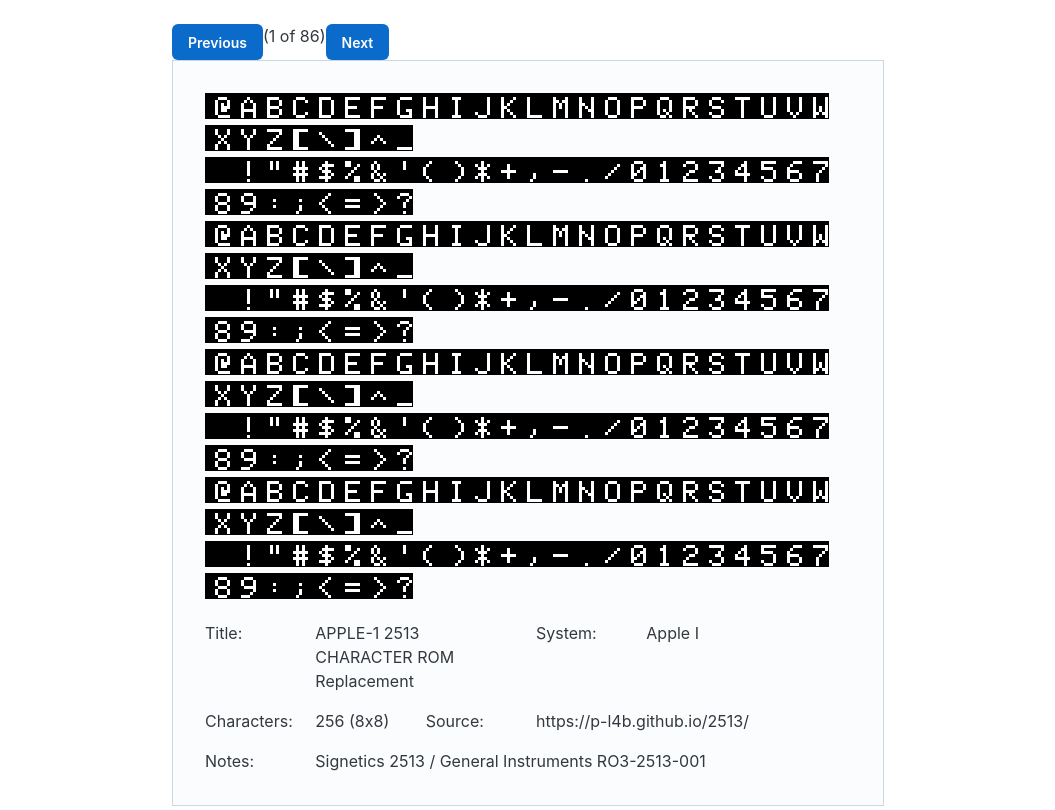
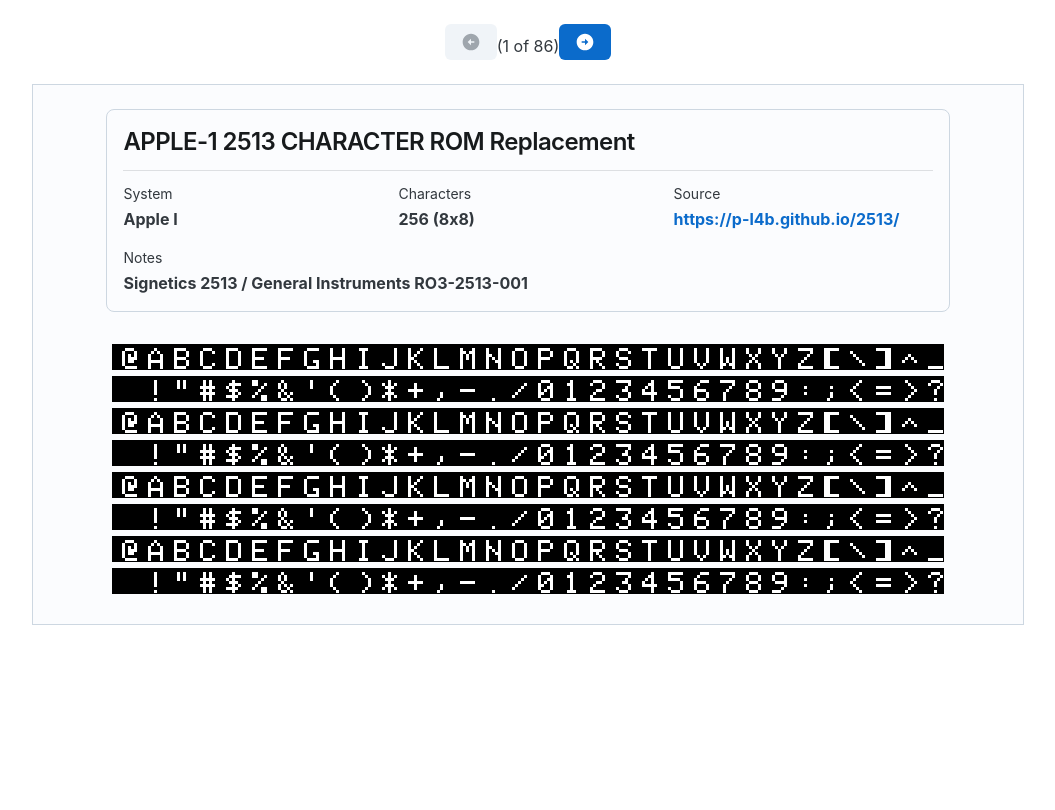
Before and after one commit to RetroStack/chargen, a Gatsby site: page / in a window 1280 px wide. Shown: the whole page, without its empty margins (112-1167 px from the left). Built offline with nearby package versions, Linux system fonts and the light colour scheme; Gatsby itself is replaced by a stand-in of ours.

Commit message:
main page load

```diff
--- a/src/components/Layout.tsx
+++ b/src/components/Layout.tsx
@@ -6,7 +6,7 @@
     return (
         <CssVarsProvider>
             <CssBaseline />
-            <div style={{ margin: `0 auto`, maxWidth: 728, padding: `2rem 1rem` }}>
+            <div style={{ margin: `0 auto`, maxWidth: "80%", padding: `2rem 1rem` }}>
                 {children}
             </div>
         </CssVarsProvider>
--- a/src/pages/index.tsx
+++ b/src/pages/index.tsx
@@ -4,8 +4,16 @@
 import CharacterSet from "../components/CharacterSet";
 import Sheet from "@mui/joy/Sheet";
 import Grid from "@mui/joy/Grid";
+import Card from "@mui/joy/Card";
+import Link from "@mui/joy/Link";
+import CardContent from "@mui/joy/CardContent";
 import Button from "@mui/joy/Button";
 import Layout from "../components/Layout";
+import Box from '@mui/joy/Box';
+import ArrowCircleLeftIcon from '@mui/icons-material/ArrowCircleLeft';
+import ArrowCircleRightIcon from '@mui/icons-material/ArrowCircleRight';
+import Typography from '@mui/material/Typography';
+import Divider from '@mui/material/Divider';
 
 const IndexPage: React.FC<PageProps> = () => {
   const pageSize = 1;
@@ -17,22 +25,62 @@
     const { title, system, source, notes, ...rest } = item;
     return (
           <Sheet variant="outlined" sx={{ p: 4 }}>
+            <Grid container spacing={2} sx={{ flexGrow: 1 }} pb="1.5rem">
+                <Card sx={{margin :"auto", marginBottom: "1rem" }}>
+            <Typography variant="h3" > {title} </Typography>
+            <Divider pb="1rem"/>
             <Grid container spacing={2} sx={{ flexGrow: 1 }}>
+                <Grid xs={4}>
+                    <CardContent>
+                        <Typography sx={{ fontSize: 14 }} color="text.secondary" >
+                            System
+                        </Typography>
+                        <Typography variant="h5" component="div" sx={{ fontWeight: 'bold' }}>
+                            {system}
+                        </Typography>
+                    </CardContent>
+                </Grid>
+
+                <Grid xs={4}>
+                    <CardContent>
+                        <Typography sx={{ fontSize: 14 }} color="text.secondary">
+                            Characters
+                        </Typography>
+                        <Typography variant="h5" component="div" sx={{ fontWeight: 'bold' }}>
+                            {rest.data.length} ({rest.dataWidth}x{rest.data[0].length})
+                        </Typography>
+                    </CardContent>
+                </Grid>
+
+
+                <Grid xs={4}>
+                    <CardContent>
+                        <Typography sx={{ fontSize: 14 }} color="text.secondary" >
+                            Source
+                        </Typography>
+                        <Typography variant="h5" component="div" sx={{ fontWeight: 'bold' }}>
+                            <Link href={source}>{source}</Link>
+                        </Typography>
+                    </CardContent>
+                </Grid>
+
                 <Grid xs={12}>
+                    <CardContent>
+                        <Typography sx={{ fontSize: 14 }} color="text.secondary" >
+                            Notes
+                        </Typography>
+                        <Typography variant="h5" component="div" sx={{ fontWeight: 'bold' }}>
+                            {notes}
+                        </Typography>
+                    </CardContent>
+                </Grid>
+            </Grid>
+            </Card>
+            </Grid>
+            <Grid container spacing={2} sx={{ flexGrow: 1 }}>
+                <Box m="auto" >
                     <CharacterSet key={idx} {...rest} />
-          </Grid>
-          <Grid xs={2}>Title:</Grid>
-          <Grid xs={4}>{title}</Grid>
-          <Grid xs={2}>System:</Grid>
-          <Grid xs={4}>{system}</Grid>
-          <Grid xs={2}>Characters:</Grid>
-          <Grid xs={2}>
-            {rest.data.length} ({rest.dataWidth}x{rest.data[0].length})
-          </Grid>
-          <Grid xs={2}>Source:</Grid>
-          <Grid xs={6}>{source}</Grid>
-          <Grid xs={2}>Notes:</Grid>
-          <Grid xs={10}>{notes}</Grid>
+                </Box>
             </Grid>
           </Sheet>
     );
@@ -41,27 +89,33 @@
   return (
       <Layout>
         <Grid container spacing={2} sx={{ flexGrow: 1 }}>
+          <Box m="auto" pb="2rem">
             <Button
               loading={false}
               onClick={() => {
                 setPage(Math.max(0, page - 1));
               }}
               variant="solid"
+              disabled={page === 0}
             >
-        Previous
+              <ArrowCircleLeftIcon/>
             </Button>
+
             ({page + 1} of {Math.ceil(charsets.length / pageSize)})
+
             <Button
               loading={false}
               onClick={() => {
                 setPage(page + 1);
               }}
               variant="solid"
+              disabled={page === pageSize}
             >
-        Next
+              <ArrowCircleRightIcon/>
             </Button>
+          </Box>
+        </Grid>
           {elements}
-    </Grid>
       </Layout>
   );
 };
```
Lines whose indentation alone changed are shown as unchanged.
